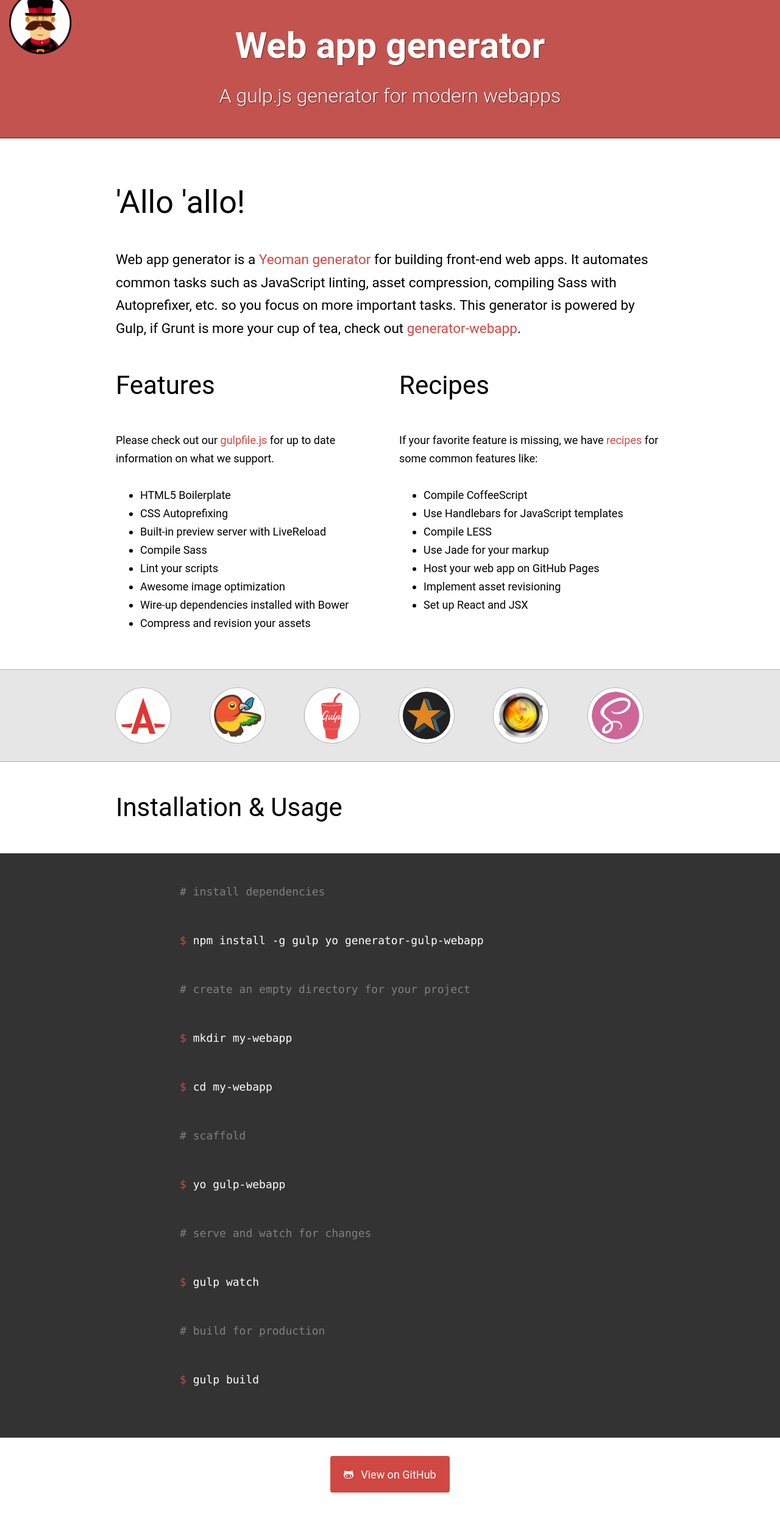
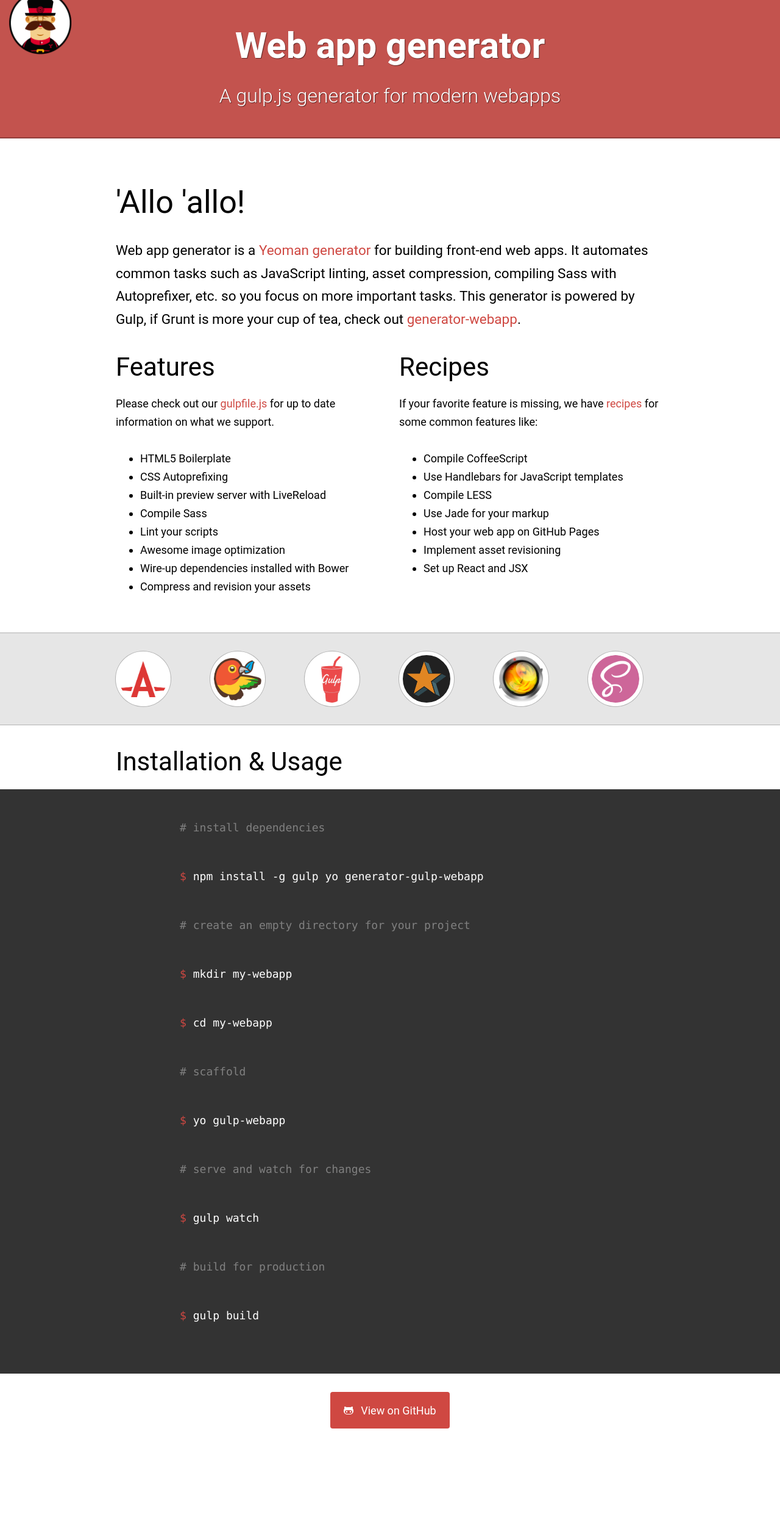
Before and after one commit to yeoman/generator-webapp, a Jekyll site: the page built from index.html, in a window 1280 px wide. Shown: the whole page at 61% size. Built offline with Jekyll 4.4.1, drawn with Linux system fonts in a browser that asks for light colours; after the commit the page ends 2387 px from its top, so only the background shows below that.

Commit message:
Reduce spacing between headings

```diff
--- a/styles/_base.scss
+++ b/styles/_base.scss
@@ -22,23 +22,19 @@
 
 h1, h2, h3, h4, h5, h6 {
   margin-bottom: $suh;
-
-  @include query(sm) {
-    margin-bottom: $sub;
-  }
 }
 
 h2 {
-  @include font-size(28px, 1.5);
+  @include font-size(28px);
   font-weight: 400;
 
   @include query(sm) {
-    @include font-size(42px, 3);
+    @include font-size(42px, 2);
   }
 }
 
 h3 {
-  @include font-size(28px, 1.5);
+  @include font-size(28px);
   font-weight: 300;
 }
 
```
